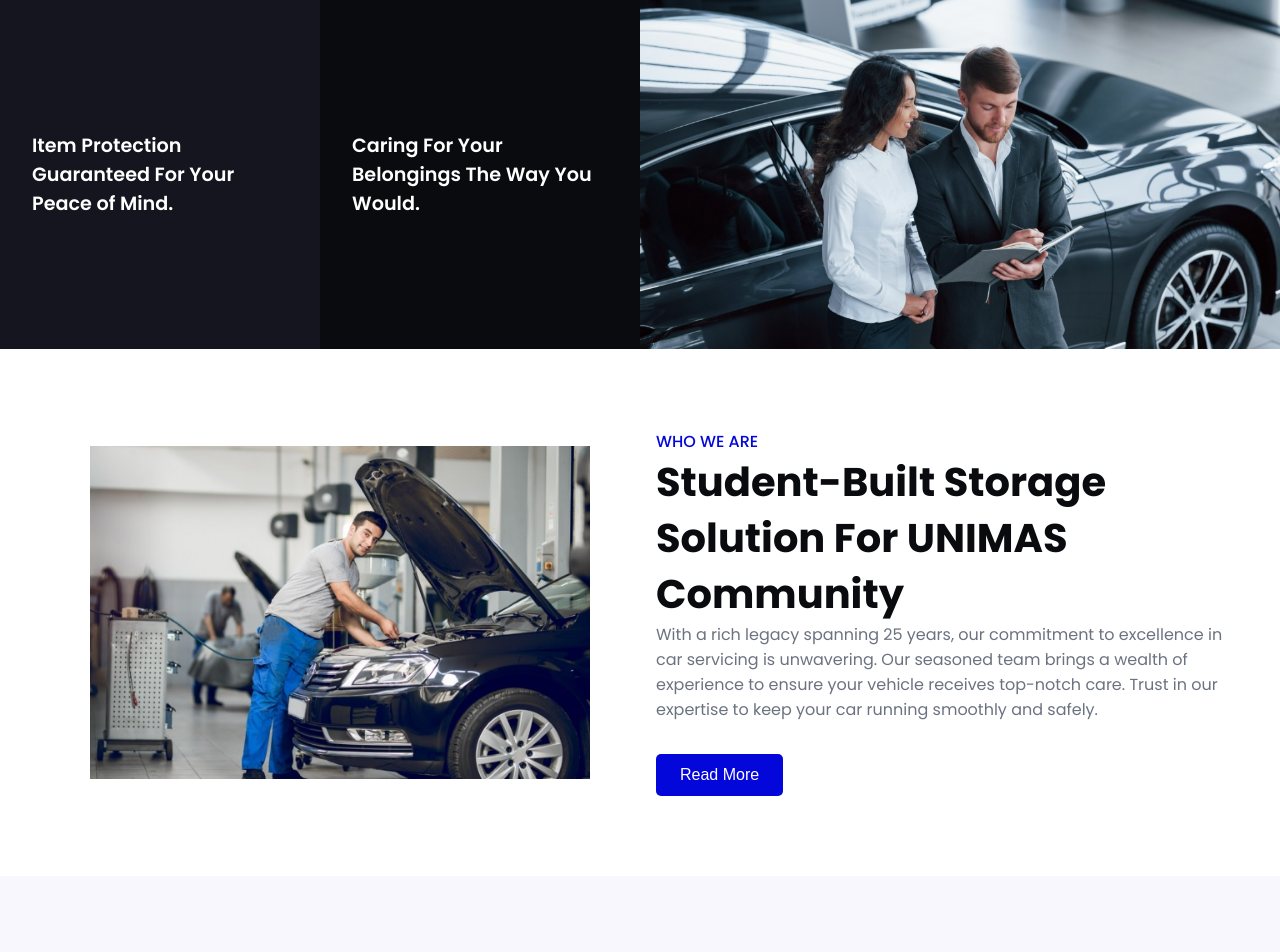
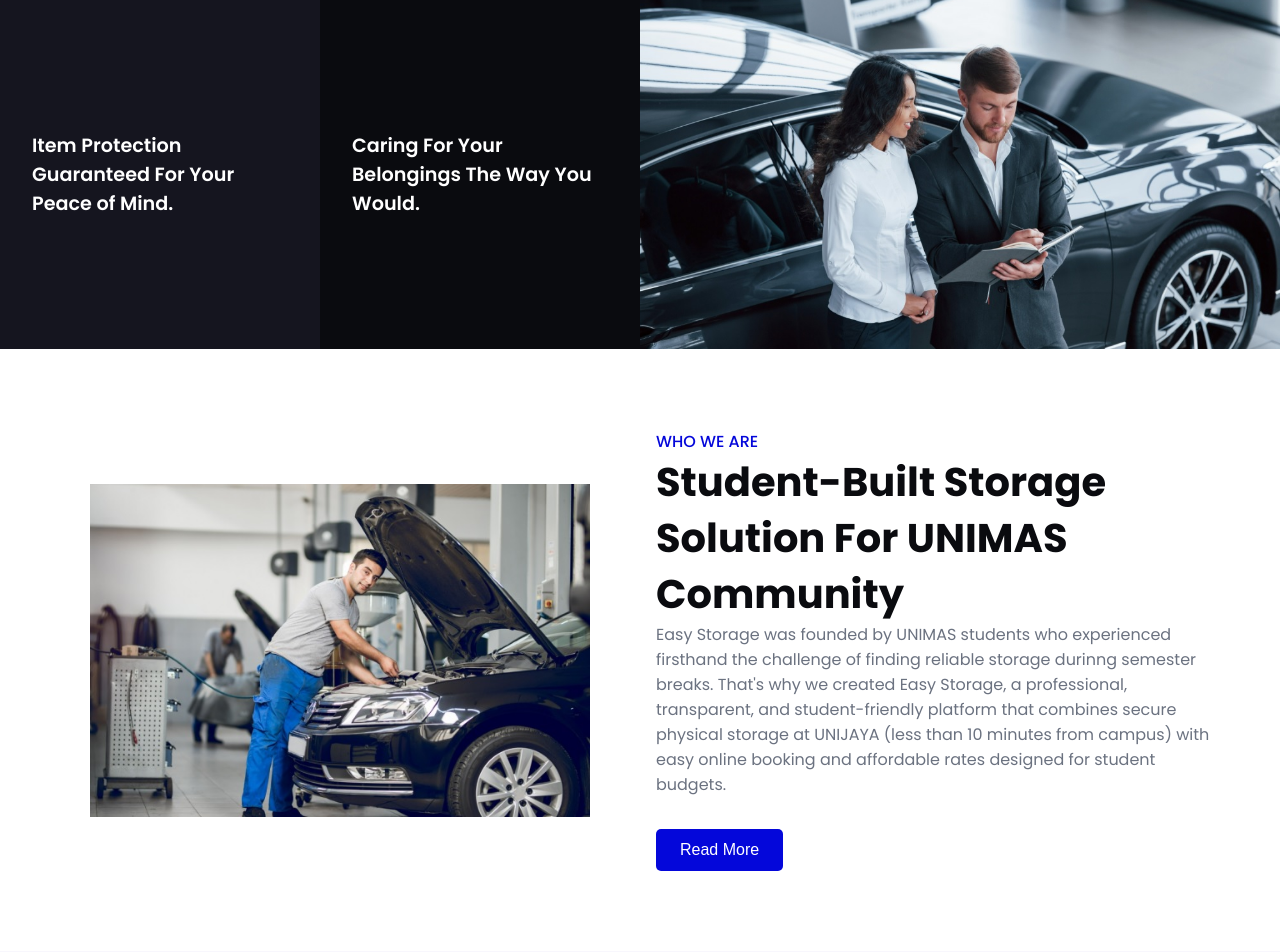
Before and after one commit to aqilahJ925/webapp, a PHP site: page / in a window 1280 px wide. Shown: the part 731-1683 px from the top of the page. Run offline with PHP 8.4, Linux system fonts and the light colour scheme.

Commit message:
content: update paragraph under About Section

```diff
--- a/index.php
+++ b/index.php
@@ -66,10 +66,11 @@
           Student-Built Storage Solution For UNIMAS Community
         </h2>
         <p class="section__description">
-          With a rich legacy spanning 25 years, our commitment to excellence in
-          car servicing is unwavering. Our seasoned team brings a wealth of
-          experience to ensure your vehicle receives top-notch care. Trust in
-          our expertise to keep your car running smoothly and safely.
+          Easy Storage was founded by UNIMAS students who experienced firsthand
+          the challenge of finding reliable storage durinng semester breaks. That's
+          why we created Easy Storage, a professional, transparent, and student-friendly
+          platform that combines secure physical storage at UNIJAYA (less than 10 minutes from campus)
+          with easy online booking and affordable rates designed for student budgets.
         </p>
         <button class="btn">Read More</button>
       </div>
```
